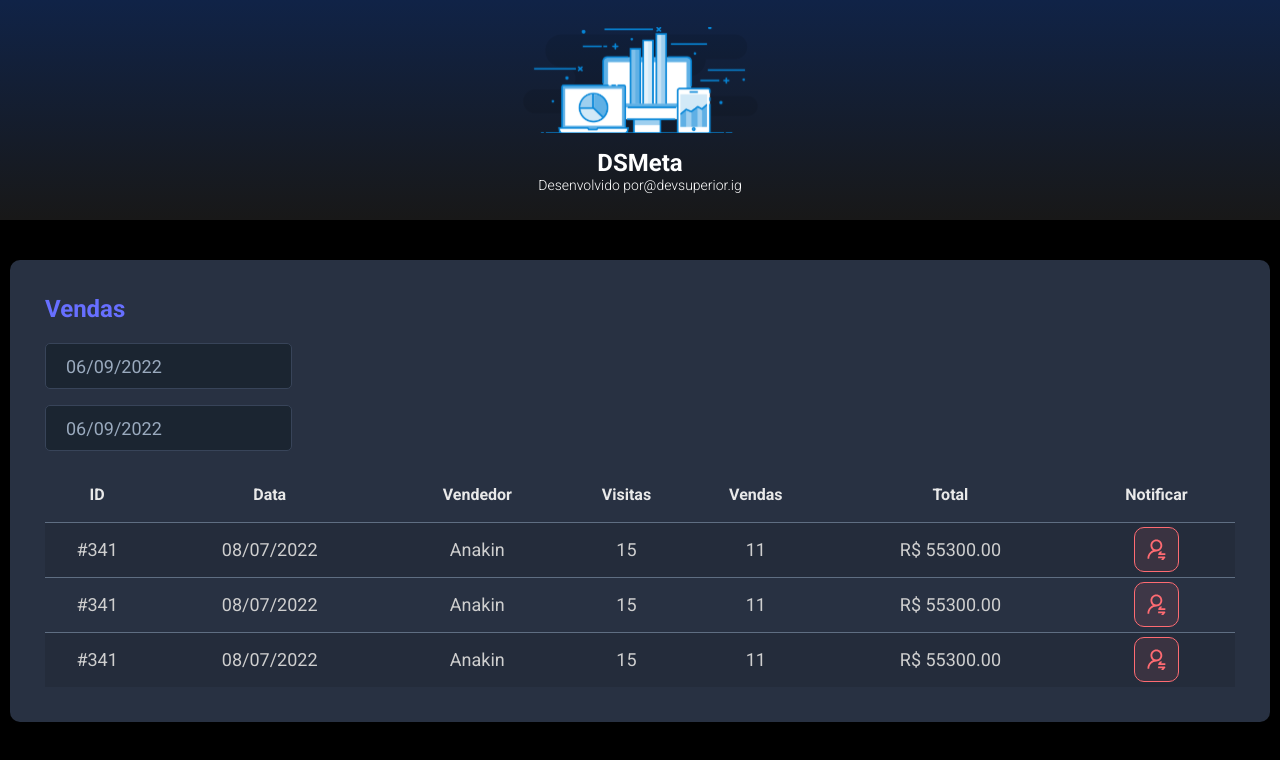
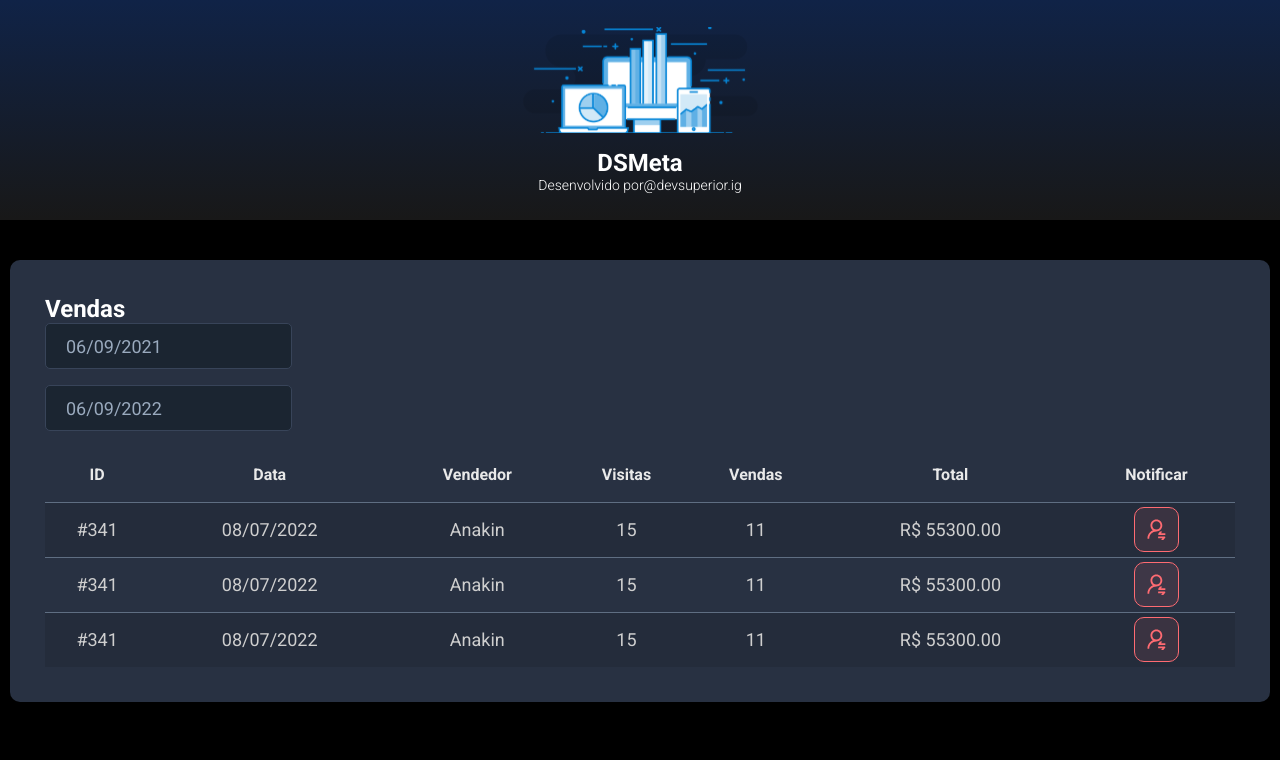
Before and after one commit to gabriel-andradev/dsmeta, a React (Vite) app in the folder frontend/: page / in a window 1280 px wide. Shown: the top 760 px of the page. Built offline with nearby package versions, Linux system fonts and the light colour scheme.

Commit message:
useState

```diff
--- a/frontend/src/App.tsx
+++ b/frontend/src/App.tsx
@@ -1,5 +1,5 @@
-import Header from "./Components/Header"
-import SalesCard from "./Components/SalesCard"
+import Header from "./Components/Header";
+import SalesCard from "./Components/SalesCard";
 
 
 function App() {
@@ -16,4 +16,4 @@ function App() {
   )
 }
 
-export default App
+export default App;
--- a/frontend/src/Components/Header/index.tsx
+++ b/frontend/src/Components/Header/index.tsx
@@ -1,5 +1,5 @@
-import logo from "../../assets/img/logo.svg"
-import './styles.css'
+import logo from "../../assets/img/logo.svg";
+import './styles.css';
 
 function Header() {
   return (
@@ -16,4 +16,4 @@ function Header() {
   )
 }
 
-export default Header
+export default Header;
--- a/frontend/src/Components/NotificationButton/index.tsx
+++ b/frontend/src/Components/NotificationButton/index.tsx
@@ -1,5 +1,5 @@
-import icon from '../../assets/img/notification-icon.svg'
-import './styles.css'
+import icon from '../../assets/img/notification-icon.svg';
+import './styles.css';
 
 function NotificationButton() {
   return (
@@ -9,4 +9,4 @@ function NotificationButton() {
   )
 }
 
-export default NotificationButton
+export default NotificationButton;
--- a/frontend/src/Components/SalesCard/index.tsx
+++ b/frontend/src/Components/SalesCard/index.tsx
@@ -1,9 +1,18 @@
+import { useState } from "react";
 import DatePicker from "react-datepicker";
 import "react-datepicker/dist/react-datepicker.css";
-import NotificationButton from '../NotificationButton'
-import './styles.css'
+import NotificationButton from '../NotificationButton';
+import './styles.css';
+
 
 function SalesCard() {
+
+  const min = new Date(new Date().setDate(new Date().getDate() - 365));
+  const max = new Date();
+
+  const [minData, setMinDate] = useState(min);
+  const [maxData, setMaxDate] = useState(max);
+
   return (
     <>
       <div className="dsmeta-card">
@@ -11,16 +20,16 @@ function SalesCard() {
         <div>
           <div className="dsmeta-form-control-container">
             <DatePicker
-              selected={new Date()}
-              onChange={(date: Date) => { }}
+              selected={minData}
+              onChange={(date: Date) => setMinDate(date)}
               className="dsmeta-form-control"
               dateFormat="dd/MM/yyyy"
             />
           </div>
           <div className="dsmeta-form-control-container">
             <DatePicker
-              selected={new Date()}
-              onChange={(date: Date) => { }}
+              selected={maxData}
+              onChange={(date: Date) => setMaxDate(date)}
               className="dsmeta-form-control"
               dateFormat="dd/MM/yyyy"
             />
@@ -88,4 +97,4 @@ function SalesCard() {
   )
 }
 
-export default SalesCard
+export default SalesCard;
--- a/frontend/src/Components/SalesCard/styles.css
+++ b/frontend/src/Components/SalesCard/styles.css
@@ -4,8 +4,7 @@
   padding: 30px 10px;
 }
 
-
-.dsmeta-sales-title {
+s .dsmeta-sales-title {
   color: #676fff;
   font-size: 24px;
   margin-bottom: 20px;
```
Also changed, not shown: frontend/src/main.tsx (+4 -4 lines).
